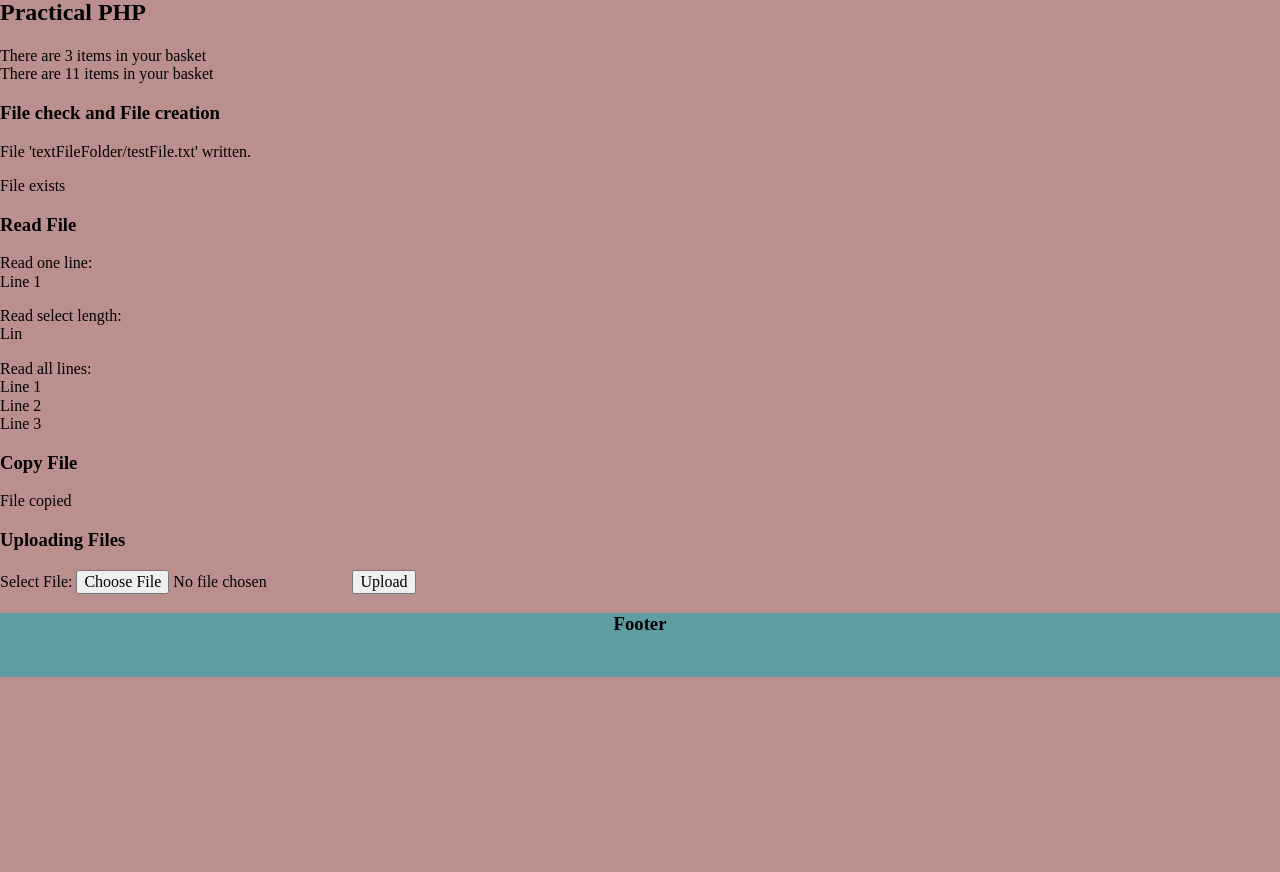
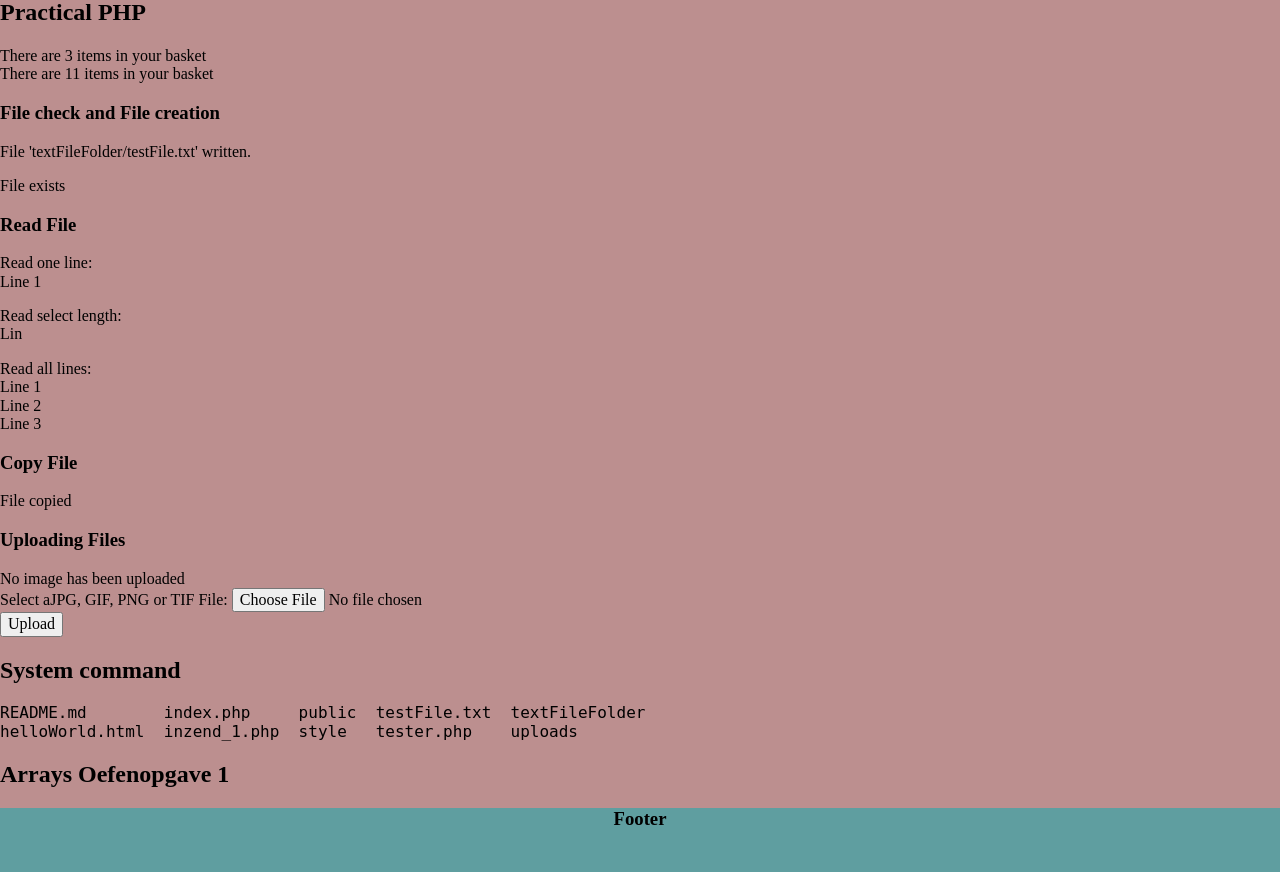
Before and after one commit to BabyLizzy-FunTime-Lab/PHP-2024, a PHP site: page /PHP-2024/tester.php in a window 1280 px wide. Shown: the part 1177-2049 px from the top of the page. Before the commit the page ends 1854 px from the top, so only its background shows below. Run offline with PHP 8.4, Linux system fonts and the light colour scheme.

Commit message:
update tester.php

```diff
--- a/tester.php
+++ b/tester.php
@@ -373,14 +373,47 @@ _END;
     {
         $imagePath = "uploads/" . $_FILES['filename']['name'];
         $name = $_FILES['filename']['name'];
-        move_uploaded_file($_FILES['filename']['tmp_name'], $imagePath);
-        echo "Uploaded image '$name' <br> <img src='$imagePath'>";
+        switch ($_FILES['filename']['type'])
+        {
+            case 'image/jpeg': $ext = 'jpg'; break;
+            case 'image/gif': $ext = 'gif'; break;
+            case 'image/png': $ext = 'png'; break;
+            case 'image/tiff': $ext = 'tif'; break;
+            default: $ext = ''; break;
+        }
+        if($ext)
+        {
+            move_uploaded_file($_FILES['filename']['tmp_name'], $imagePath);
+            echo "Uploaded image '$name' <br> <img style='height: 15em' src='$imagePath'>";
+        }
+        else echo "Uploaded file is not an accepted image file.";
+    }
+    else echo "No image has been uploaded";
+    ?>
+    <form method="post" action="tester.php" enctype="multipart/form-data">
+        Select aJPG, GIF, PNG or TIF File:
+        <input type="file" name="filename" size="10"><br>
+        <input type="submit" value="Upload">
+    </form>
+    <h2>System command</h2>
+    <p>
+    <?php
+    $cmd = "dir";
+    // $cmd = "ls"; //Linux, Unix, Mac
+    exec(escapeshellcmd($cmd), $output, $status);
+    if($status) echo "Exec command failed";
+    else
+    {
+        echo "<pre>";
+        foreach($output as $line) echo htmlspecialchars("$line\n");
+        echo "</pre>";
     }
     ?>
-    <form method="post" action="tester.php" enctype="multipart/form-data">
-        Select File: <input type="file" name="filename" size="10">
-        <input type="submit" value="Upload">
-    </form>
+    </p>
+</section>
+<section>
+    <h2>Arrays Oefenopgave 1</h2>
+
 </section>
 <footer style="margin-top: 1em; height: 4em; background-color: cadetblue; text-align: center">
 <h3>Footer</h3>
```
Also changed, not shown: uploads/Demon_Succubus.png (added), uploads/monster-death-guitar.jpg (added).
